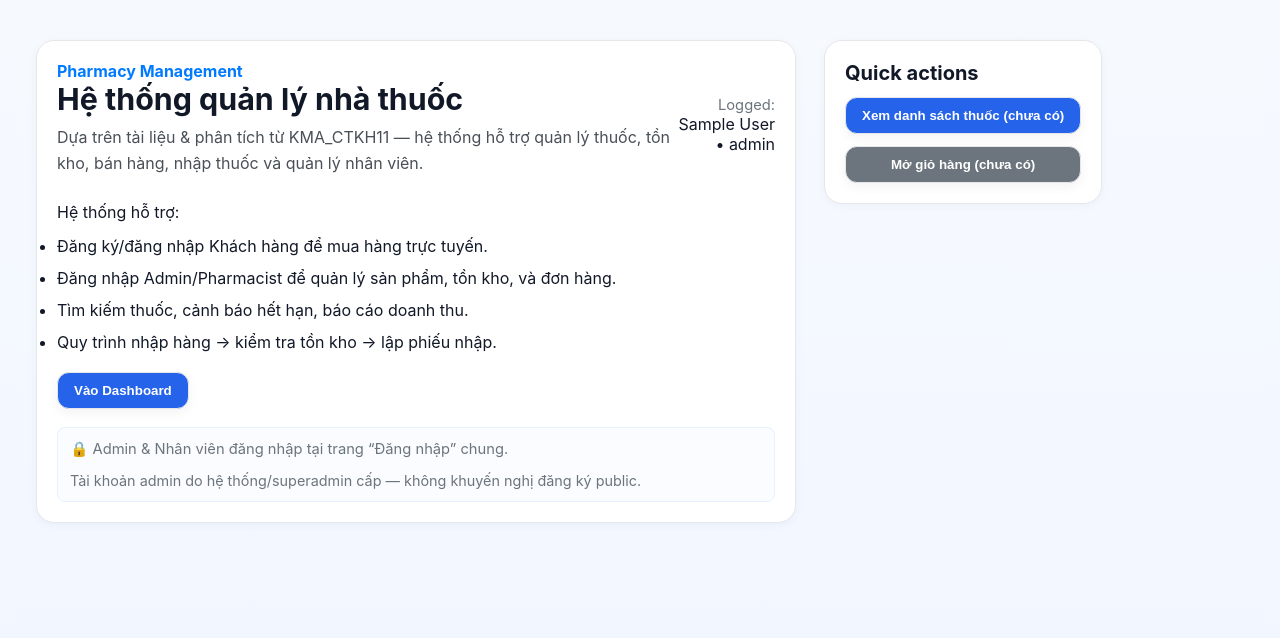
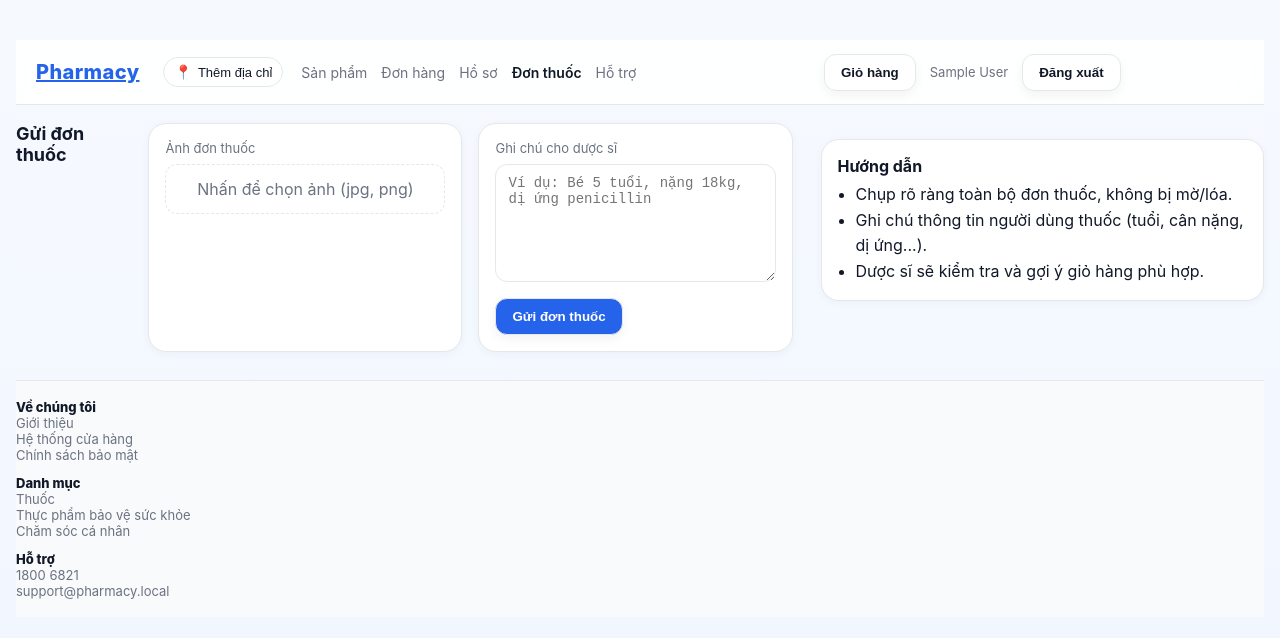
Before and after one commit to hoainamcode22/Back_End_Pharmacy, a React (Vite) app in the folder Front_end/: page /prescriptions/upload in a window 1280 px wide. Before the commit this address led to /. Shown: the top 638 px of the page. Built offline with nearby package versions, Linux system fonts and the light colour scheme; no server answers; sample sign-in values are in the browser's storage.

Commit message:
Prescription

```diff
--- a/Front_end/src/App.jsx
+++ b/Front_end/src/App.jsx
@@ -2,46 +2,149 @@ import { Routes, Route, Navigate } from "react-router-dom";
 import HomePage from "./pages/HomePage.jsx";
 import Register from "./pages/Register.jsx";
 import Login from "./pages/Login.jsx";
-import AdminLogin from "./pages/AdminLogin.jsx";
 import AdminDashboard from "./pages/AdminDashboard.jsx";
 import MedicineManagement from "./pages/MedicineManagement.jsx";
 import AdminLayout from "./components/AdminLayout.jsx";
 import { useAuth } from "./context/AuthContext.jsx";
+import AdminChat from "./pages/AdminChat.jsx";
+
+// ====== USER PAGES (mới thêm) ======
+import Shop from "./pages/Shop.jsx";
+import ProductDetail from "./pages/ProductDetail.jsx";
+import Cart from "./pages/Cart.jsx";
+import Checkout from "./pages/Checkout.jsx";
+import Orders from "./pages/Orders.jsx";
+import Profile from "./pages/Profile.jsx";
+import ProtectedRoute from "./components/ProtectedRoute.jsx"; // bảo vệ route user đã đăng nhập
+import PrescriptionUpload from "./pages/PrescriptionUpload.jsx";
+import PrescriptionsList from "./pages/PrescriptionsList.jsx";
+import PrescriptionDetail from "./pages/PrescriptionDetail.jsx";
+import SupportChat from "./pages/SupportChat.jsx";
 
 /**
- * Component này dùng để bảo vệ các route dành riêng cho Admin.
- * Nó sẽ kiểm tra xem người dùng đã đăng nhập và có vai trò là 'admin' hay không.
+ * Bảo vệ các route dành riêng cho Admin.
+ * Nếu chưa đăng nhập hoặc không phải admin → đưa về /login (dùng chung).
  */
 function AdminRoute() {
   const { user } = useAuth();
-
-  // Nếu chưa đăng nhập hoặc vai trò không phải là 'admin', chuyển hướng đến trang đăng nhập admin.
   if (!user || user.role !== "admin") {
-    return <Navigate to="/admin-login" replace />;
+    return <Navigate to="/login" replace />;
   }
-
-  // Nếu hợp lệ, hiển thị layout chung cho các trang admin.
-  // Các trang con sẽ được render vào vị trí của <Outlet /> trong AdminLayout.
   return <AdminLayout />;
 }
 
 export default function App() {
   return (
     <Routes>
-      {/* --- Các Route Công Khai --- */}
-      <Route path="/" element={<HomePage />} />
+      {/* --- Public --- */}
+      {/* "/" chuyển sang shop để ai chưa login sẽ bị redirect về /login */}
+      <Route path="/" element={<Navigate to="/shop" replace />} />
+      {/* Giữ HomePage tại /home để không bị mất trang giới thiệu */}
+      <Route path="/home" element={<HomePage />} />
+
       <Route path="/register" element={<Register />} />
       <Route path="/login" element={<Login />} />
-      <Route path="/admin-login" element={<AdminLogin />} />
 
-      {/* --- Các Route Dành Riêng Cho Admin (Được bảo vệ) --- */}
+      {/* --- User (Protected) --- */}
+      <Route
+        path="/shop"
+        element={
+          <ProtectedRoute>
+            <Shop />
+          </ProtectedRoute>
+        }
+      />
+      <Route
+        path="/product/:id"
+        element={
+          <ProtectedRoute>
+            <ProductDetail />
+          </ProtectedRoute>
+        }
+      />
+      <Route
+        path="/cart"
+        element={
+          <ProtectedRoute>
+            <Cart />
+          </ProtectedRoute>
+        }
+      />
+      <Route
+        path="/checkout"
+        element={
+          <ProtectedRoute>
+            <Checkout />
+          </ProtectedRoute>
+        }
+      />
+      <Route
+        path="/orders"
+        element={
+          <ProtectedRoute>
+            <Orders />
+          </ProtectedRoute>
+        }
+      />
+      <Route
+        path="/profile"
+        element={
+          <ProtectedRoute>
+            <Profile />
+          </ProtectedRoute>
+        }
+      />
+      <Route
+        path="/prescriptions"
+        element={
+          <ProtectedRoute>
+            <PrescriptionsList />
+          </ProtectedRoute>
+        }
+      />
+      <Route
+        path="/prescriptions/upload"
+        element={
+          <ProtectedRoute>
+            <PrescriptionUpload />
+          </ProtectedRoute>
+        }
+      />
+      <Route
+        path="/prescriptions/:id"
+        element={
+          <ProtectedRoute>
+            <PrescriptionDetail />
+          </ProtectedRoute>
+        }
+      />
+      <Route
+        path="/prescription"
+        element={
+          <ProtectedRoute>
+            <PrescriptionUpload />
+          </ProtectedRoute>
+        }
+      />
+      <Route
+        path="/support"
+        element={
+          <ProtectedRoute>
+            <SupportChat />
+          </ProtectedRoute>
+        }
+      />
+
+      {/* --- Admin (Protected) --- */}
       <Route path="/admin" element={<AdminRoute />}>
+        <Route index element={<Navigate to="dashboard" replace />} />
         <Route path="dashboard" element={<AdminDashboard />} />
         <Route path="medicines" element={<MedicineManagement />} />
+        <Route path="chat" element={<AdminChat />} />
       </Route>
 
-      {/* --- Route Mặc Định --- */}
-      <Route path="*" element={<Navigate to="/" replace />} />
+      {/* --- Fallback --- */}
+      <Route path="*" element={<Navigate to="/shop" replace />} />
     </Routes>
   );
 }
--- /dev/null
+++ b/Front_end/src/pages/PrescriptionDetail.jsx
@@ -0,0 +1,44 @@
+import { useEffect, useMemo, useState } from "react";
+import { useNavigate, useParams } from "react-router-dom";
+import UserLayout from "../components/UserLayout";
+import CommentsBox from "../components/CommentsBox.jsx";
+
+function loadById(id) {
+  try { const all = JSON.parse(localStorage.getItem("ph_prescriptions") || "[]"); return all.find(x => x.id === id) || null; } catch { return null; }
+}
+
+export default function PrescriptionDetail() {
+  const { id } = useParams();
+  const [item, setItem] = useState(null);
+  const nav = useNavigate();
+
+  useEffect(() => { setItem(loadById(id)); }, [id]);
+  const title = useMemo(() => item ? `Đơn thuốc #${item.id.slice(-6)}` : "Đơn thuốc", [item]);
+
+  if (!item) return <UserLayout><div>Không tìm thấy đơn thuốc.</div></UserLayout>;
+
+  return (
+    <UserLayout>
+      <div style={{ display: 'grid', gridTemplateColumns: '1fr', gap: 16 }}>
+        <div style={{ background: '#fff' }} className="card">
+          <div style={{ width: '100%', aspectRatio: '4/3', background: '#eef2ff', borderRadius: 12, overflow: 'hidden' }}>
+            {item.image && <img src={item.image} alt="" style={{ width: '100%', height: '100%', objectFit: 'cover' }} />}
+          </div>
+          <div style={{ marginTop: 10 }}>
+            <div style={{ fontWeight: 800 }}>{title}</div>
+            <div className="small" style={{ color: 'var(--muted)' }}>{new Date(item.createdAt).toLocaleString()}</div>
+            {item.note && <div style={{ marginTop: 6 }}>{item.note}</div>}
+          </div>
+          <button
+            onClick={() => nav(`/support?type=prescription&id=${encodeURIComponent(item.id)}&name=${encodeURIComponent(title)}${item.image?`&image=${encodeURIComponent(item.image)}`:""}`)}
+            style={{ marginTop: 10, border: '1px solid #ddd', borderRadius: 10, padding: '10px 16px', background: '#fff' }}
+          >
+            Hỗ trợ ngay
+          </button>
+        </div>
+
+        <CommentsBox type="prescription" id={id} />
+      </div>
+    </UserLayout>
+  );
+}
--- /dev/null
+++ b/Front_end/src/pages/PrescriptionUpload.jsx
@@ -0,0 +1,98 @@
+import { useState } from "react";
+import UserLayout from "../components/UserLayout";
+import { useNavigate } from "react-router-dom";
+
+export default function PrescriptionUpload() {
+  const [file, setFile] = useState(null);
+  const [preview, setPreview] = useState("");
+  const [note, setNote] = useState("");
+  const [submitted, setSubmitted] = useState(false);
+  const nav = useNavigate();
+
+  const onFile = (e) => {
+    const f = e.target.files?.[0];
+    if (!f) return;
+    setFile(f);
+    const reader = new FileReader();
+    reader.onload = (ev) => setPreview(String(ev.target?.result || ""));
+    reader.readAsDataURL(f);
+  };
+
+  const submit = () => {
+    // UI only: lưu vào localStorage danh sách đơn thuốc của tôi
+    const id = `rx-${Date.now()}`;
+    const entry = { id, image: preview, note, createdAt: new Date().toISOString() };
+    try {
+      const list = JSON.parse(localStorage.getItem("ph_prescriptions") || "[]");
+      list.unshift(entry);
+      localStorage.setItem("ph_prescriptions", JSON.stringify(list));
+    } catch {}
+    setSubmitted(true);
+    setTimeout(() => { setSubmitted(false); nav(`/prescriptions/${id}`); }, 600);
+  };
+
+  return (
+    <UserLayout>
+      <h1 style={{ fontSize: 18, fontWeight: 700, marginBottom: 12 }}>Gửi đơn thuốc</h1>
+      <div style={{ display: "grid", gridTemplateColumns: "1fr 1fr", gap: 16 }}>
+        <div className="card" style={{ padding: 16 }}>
+          <div style={{ fontSize: 13, marginBottom: 8, color: "var(--muted)" }}>Ảnh đơn thuốc</div>
+          <label
+            htmlFor="p-file"
+            style={{
+              display: "block",
+              border: "1px dashed var(--border)",
+              borderRadius: 12,
+              background: "#fff",
+              padding: 14,
+              textAlign: "center",
+              cursor: "pointer",
+            }}
+          >
+            {preview ? (
+              <img src={preview} alt="preview" style={{ maxWidth: "100%", borderRadius: 10 }} />
+            ) : (
+              <div style={{ color: "var(--muted)" }}>Nhấn để chọn ảnh (jpg, png)</div>
+            )}
+          </label>
+          <input id="p-file" type="file" accept="image/*" onChange={onFile} style={{ display: "none" }} />
+        </div>
+
+        <div className="card" style={{ padding: 16 }}>
+          <div style={{ fontSize: 13, marginBottom: 8, color: "var(--muted)" }}>Ghi chú cho dược sĩ</div>
+          <textarea
+            rows={6}
+            className="input"
+            style={{ width: "100%", resize: "vertical" }}
+            placeholder="Ví dụ: Bé 5 tuổi, nặng 18kg, dị ứng penicillin"
+            value={note}
+            onChange={(e) => setNote(e.target.value)}
+          />
+
+          <button
+            className="btn"
+            style={{ marginTop: 12 }}
+            disabled={!file}
+            onClick={submit}
+          >
+            Gửi đơn thuốc
+          </button>
+          {submitted && (
+            <div className="small" style={{ color: "green", marginTop: 8 }}>
+              Đã gửi! Dược sĩ sẽ liên hệ tư vấn trong ít phút.
+            </div>
+          )}
+        </div>
+      </div>
+
+      <div className="card" style={{ marginTop: 16, padding: 16 }}>
+        <div style={{ fontWeight: 700, marginBottom: 6 }}>Hướng dẫn</div>
+        <ul style={{ paddingLeft: 18, lineHeight: 1.6 }}>
+          <li>Chụp rõ ràng toàn bộ đơn thuốc, không bị mờ/lóa.</li>
+          <li>Ghi chú thông tin người dùng thuốc (tuổi, cân nặng, dị ứng...).</li>
+          <li>Dược sĩ sẽ kiểm tra và gợi ý giỏ hàng phù hợp.</li>
+        </ul>
+      </div>
+    </UserLayout>
+  );
+}
--- /dev/null
+++ b/Front_end/src/pages/PrescriptionsList.jsx
@@ -0,0 +1,31 @@
+import { useEffect, useState } from "react";
+import UserLayout from "../components/UserLayout";
+import { Link } from "react-router-dom";
+
+function loadMine() {
+  try { return JSON.parse(localStorage.getItem("ph_prescriptions") || "[]"); } catch { return []; }
+}
+
+export default function PrescriptionsList() {
+  const [items, setItems] = useState([]);
+  useEffect(() => { setItems(loadMine()); }, []);
+
+  return (
+    <UserLayout>
+      <h1 style={{ fontSize: 18, fontWeight: 700, marginBottom: 12 }}>Đơn thuốc của bạn</h1>
+      <div style={{ display: 'grid', gridTemplateColumns: 'repeat(auto-fill,minmax(260px,1fr))', gap: 12 }}>
+        {items.map(p => (
+          <Link to={`/prescriptions/${p.id}`} className="card" key={p.id} style={{ textDecoration: 'none', color: 'inherit', padding: 12 }}>
+            <div style={{ width: '100%', aspectRatio: '4/3', background: '#eef2ff', borderRadius: 10, overflow: 'hidden' }}>
+              {p.image && <img src={p.image} alt="" style={{ width: '100%', height: '100%', objectFit: 'cover' }} />}
+            </div>
+            <div style={{ fontWeight: 700, marginTop: 8 }}>Đơn #{p.id.slice(-6)}</div>
+            <div className="small" style={{ color: 'var(--muted)' }}>{new Date(p.createdAt).toLocaleString()}</div>
+            {p.note && <div className="small" style={{ marginTop: 4 }}>{p.note}</div>}
+          </Link>
+        ))}
+      </div>
+      {items.length === 0 && <div>Chưa có đơn thuốc. Hãy <Link to="/prescriptions/upload" className="link">tải lên đơn thuốc</Link>.</div>}
+    </UserLayout>
+  );
+}
```
